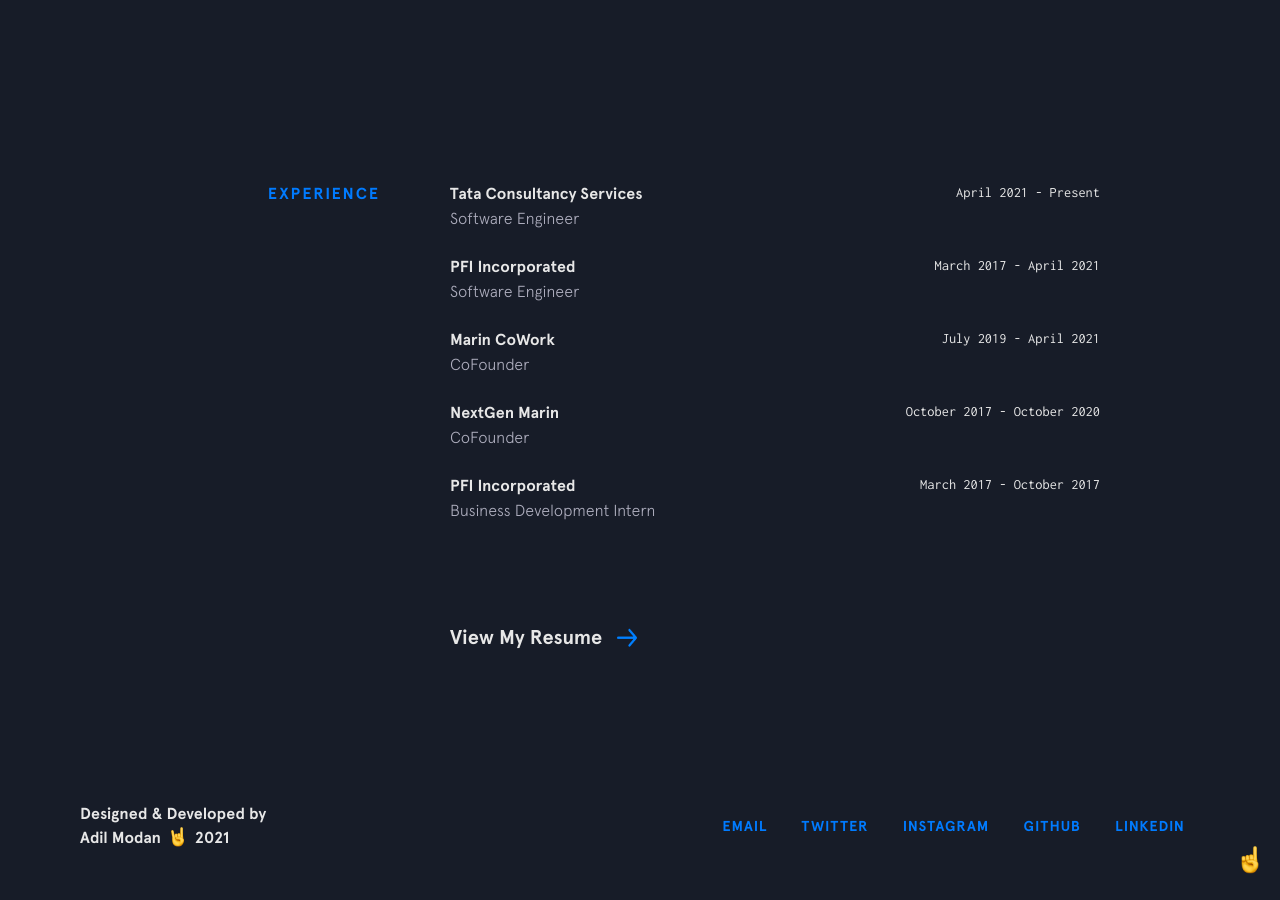
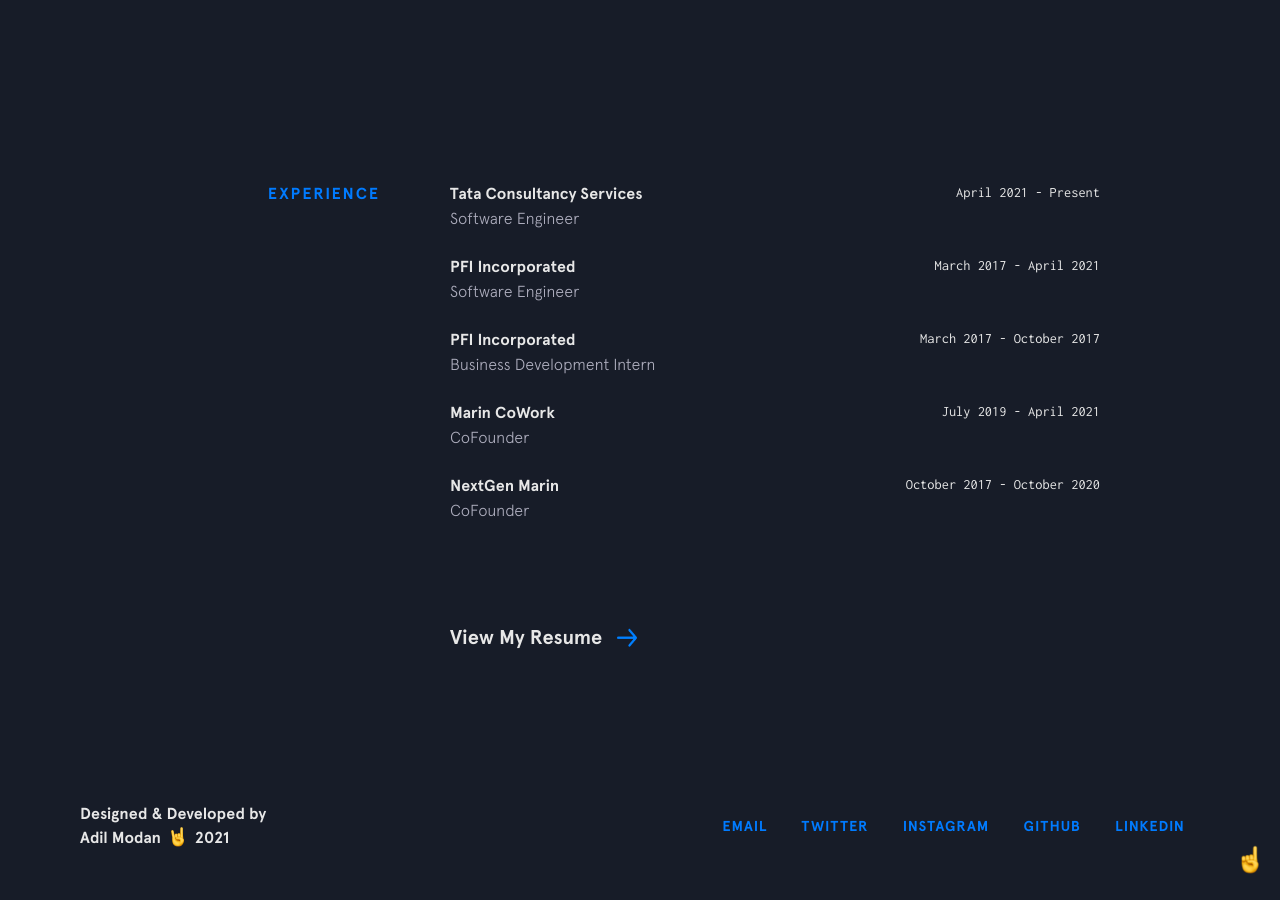
Before and after one commit to adilmodan/adilmodansite.github.io, a Jekyll site: the page built from index.html, in a window 1280 px wide and 900 px high, scrolled down 1663 px. Built offline with Jekyll 4.4.1, drawn with Linux system fonts in a browser that asks for light colours; nearby versions of some CDN libraries; part of the change alters nothing that is shown.

```diff
--- a/_data/experience.yml
+++ b/_data/experience.yml
@@ -8,6 +8,11 @@
   time: March 2017 - April 2021
   position: Software Engineer
 
+- company: PFI Incorporated
+  url: https://www.linkedin.com/company/pfi-inc-/
+  time: March 2017 - October 2017
+  position: Business Development Intern
+
 - company: Marin CoWork
   url: https://www.marincowork.com/
   time: July 2019 - April 2021
@@ -17,8 +22,3 @@
   url: https://nextgenmarin.com/
   time: October 2017 - October 2020
   position: CoFounder
-
-- company: PFI Incorporated
-  url: https://www.linkedin.com/company/pfi-inc-/
-  time: March 2017 - October 2017
-  position: Business Development Intern
```
